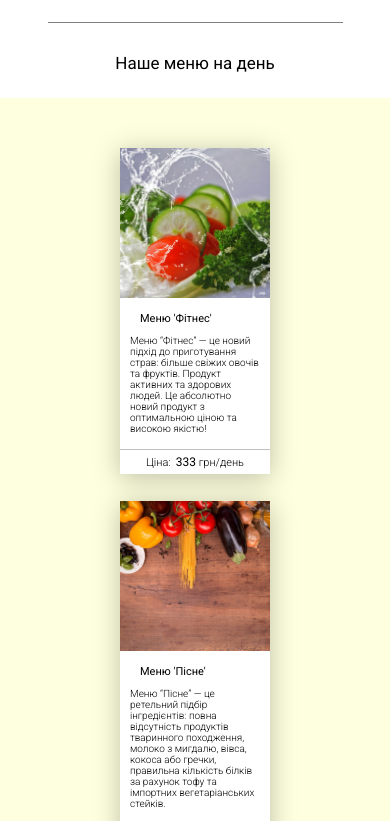
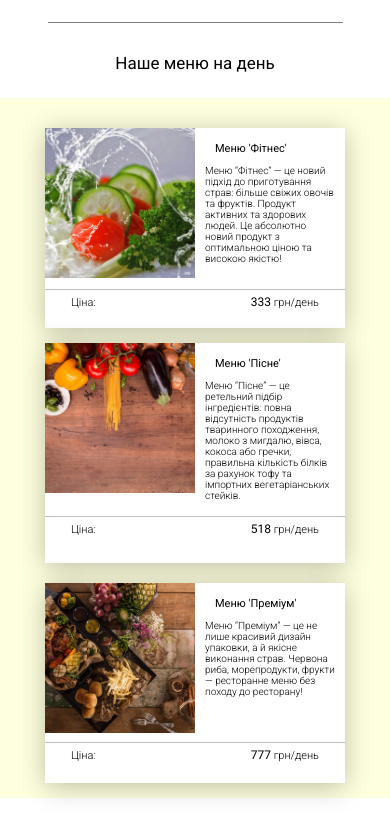
Before and after one commit to AlexDzDeveloper/Food, a website built with webpack: page src/index.html in a window 390 px wide. Shown: the part 1940-2761 px from the top of the page. Built offline with nearby package versions, Linux system fonts and the light colour scheme; data requests are answered from the project's data file.

Commit message:
adaptation price

```diff
--- a/src/css/media.scss
+++ b/src/css/media.scss
@@ -1098,6 +1098,62 @@
 		}
 	}
 
+	.menu {
+		&__field {
+			height: 700px;
+
+			.menu__item {
+				position: absolute;
+				min-height: 150px;
+				height: 200px;
+				width: 300px;
+
+				img {
+					position: relative;
+					height: 150px;
+					width: 150px;
+				}
+
+				&-subtitle, &-descr {
+					position: relative;
+					right: -150px;
+					top: -150px;
+					width: 150px;
+				}
+
+				&-divider, &-price {
+					position: relative;
+					// top: -140px;
+				}
+
+				&:first-child {
+					margin-top: 0;
+					.menu__item-divider, .menu__item-price {
+						top: -140px;
+					}
+				}
+				&:nth-child(2) {
+					margin-top: 215px;
+					height: 220px;
+					// .menu__item img{
+					// 	margin-top: 15px;
+					// }
+					.menu__item-divider, .menu__item-price {
+						top: -150px;
+					}
+				}
+				&:last-child {
+					margin-top: 455px;
+					height: 200px;
+
+					.menu__item-divider, .menu__item-price {
+						top: -120px;
+					}
+				}
+			}
+		}
+	}
+
 	.promotion {
 		.container {
 			flex-direction: column;
--- a/src/index.html
+++ b/src/index.html
@@ -193,38 +193,7 @@
         <h2 class="title">Наше меню на день</h2>
 
         <div class="menu__field">
-            <div class="container">
-                <!-- <div class="menu__item">
-                    <img src="img/tabs/vegy.jpg" alt="vegy">
-                    <h3 class="menu__item-subtitle">Меню "Фітнес"</h3>
-                    <div class="menu__item-descr">Меню “Фітнес” — це новий підхід до приготування страв: більше свіжих овочів та фруктів. Продукт активних та здорових людей. Це абсолютно новий продукт з оптимальною ціною та високою якістю!</div>
-                    <div class="menu__item-divider"></div>
-                    <div class="menu__item-price">
-                        <div class="menu__item-cost">Ціна:</div>
-                        <div class="menu__item-total"><span>229</span> грн/день</div>
-                    </div>
-                </div>
-                <div class="menu__item">
-                    <img src="img/tabs/elite.jpg" alt="elite">
-                    <h3 class="menu__item-subtitle">Меню “Преміум”</h3>
-                    <div class="menu__item-descr">Меню “Преміум” — це не лише красивий дизайн упаковки, а й якісне виконання страв. Червона риба, морепродукти, фрукти — ресторанне меню без походу до ресторану!</div>
-                    <div class="menu__item-divider"></div>
-                    <div class="menu__item-price">
-                        <div class="menu__item-cost">Ціна:</div>
-                        <div class="menu__item-total"><span>550</span> грн/день</div>
-                    </div>
-                </div>
-                <div class="menu__item">
-                    <img src="img/tabs/post.jpg" alt="post">
-                    <h3 class="menu__item-subtitle">Меню "Пісне"</h3>
-                    <div class="menu__item-descr">Меню “Пісне” — це ретельний підбір інгредієнтів: повна відсутність продуктів тваринного походження, молоко з мигдалю, вівса, кокоса або гречки, правильна кількість білків за рахунок тофу та імпортних вегетаріанських стейків.</div>
-                    <div class="menu__item-divider"></div>
-                    <div class="menu__item-price">
-                        <div class="menu__item-cost">Ціна:</div>
-                        <div class="menu__item-total"><span>430</span> грн/день</div>
-                    </div>
-                </div> -->
-            </div>
+            <div class="container"></div>
         </div>
     </div>
 
```
Also changed, not shown: src/css/media.css, 1 other file.
